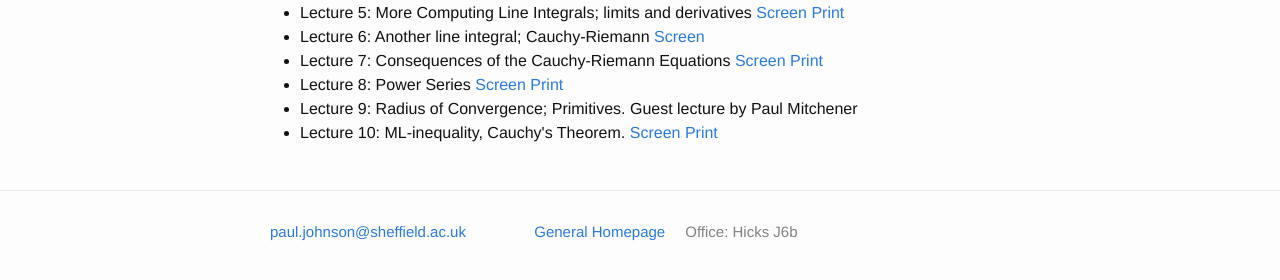
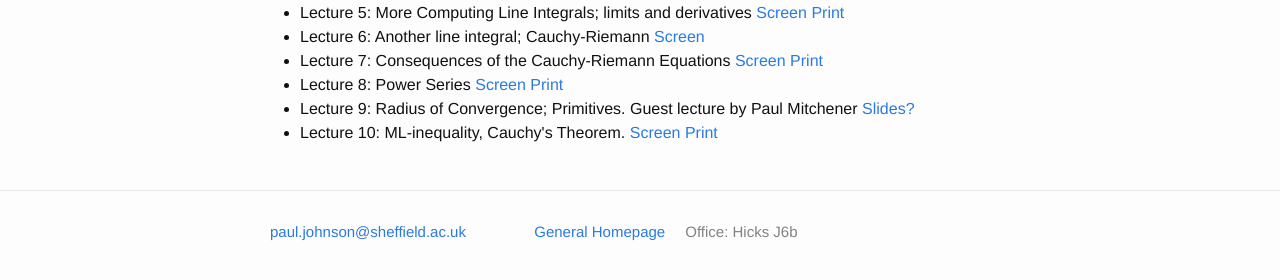
Before and after one commit to ptwiddle/MAS332-Complex-Analysis, a Jekyll site: the page built from index.html, in a window 1280 px wide. Shown: the part 235-515 px from the top of the page. Built offline with Jekyll 4.4.1, drawn with Linux system fonts in a browser that asks for light colours.

Commit message:
link to Paul's slides

```diff
--- a/index.html
+++ b/index.html
@@ -15,7 +15,7 @@ layout: default
        <li> Lecture 6: Another line integral; Cauchy-Riemann  <a href="./Slides/Lecture6.pdf">Screen</a> </li>
     <li> Lecture 7: Consequences of the Cauchy-Riemann Equations <a href="./Slides/ConsequencesOfCR.pdf">Screen</a> <a href="./Slides/print_ConsequencesOfCR.pdf"> Print </a> </li>
     <li> Lecture 8: Power Series <a href="./Slides/Lecture8.pdf">Screen</a> <a href="./Slides/Lecture8Print.pdf"> Print </a> </li>
-    <li> Lecture 9: Radius of Convergence; Primitives.  Guest lecture by Paul Mitchener</li>
+    <li> Lecture 9: Radius of Convergence; Primitives.  Guest lecture by Paul Mitchener <a href="./Slides/Lecture9.pdf">Slides?</a> </li>
 <li>Lecture 10: ML-inequality, Cauchy's Theorem. <a href="./Slides/Lecture10.pdf">Screen</a> <a href="./Slides/print_Lecture10print.pdf"> Print </a></li>
 
 
```
